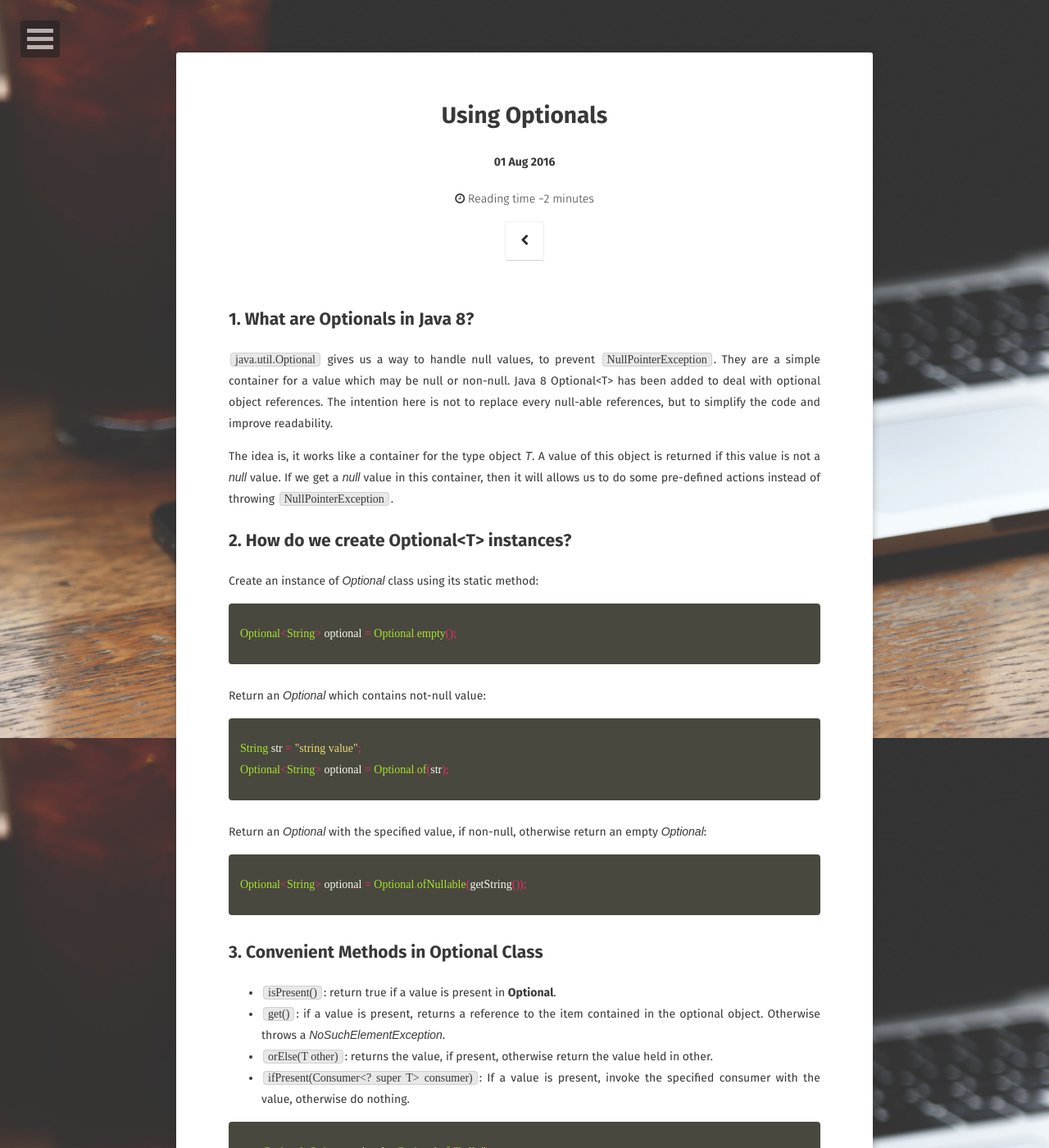
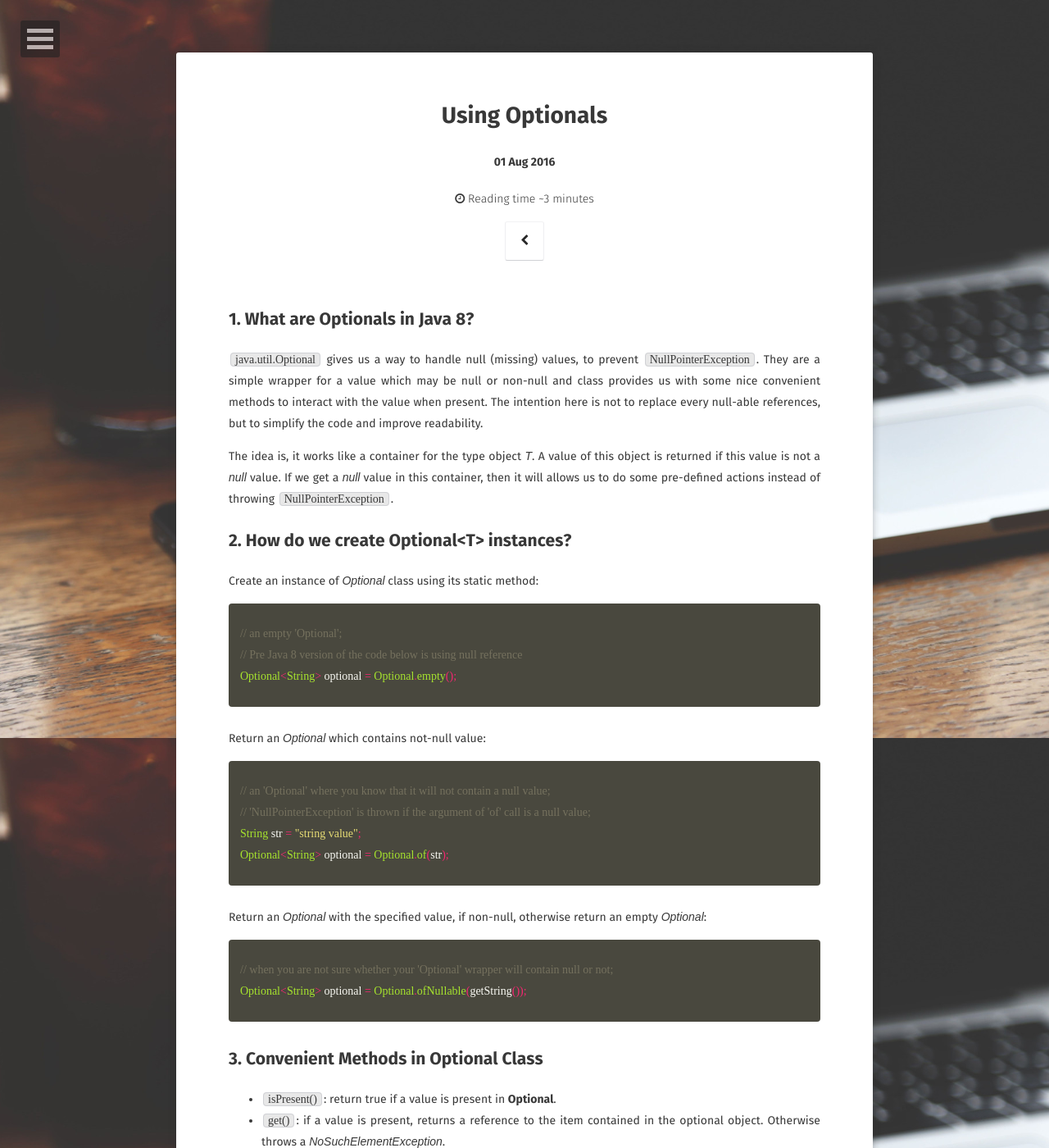
Before and after one commit to mahadyhasan/mahadyhasan.github.io, a Jekyll site: the page built from _posts/2016-07-23-java8-using-optional.md, in a window 1280 px wide and 1400 px high. Shown: the whole window at 82% size. Built offline with Jekyll 4.4.1, drawn with Linux system fonts in a browser that asks for light colours; some web fonts are replaced; comment, search, counter and statistics services are not loaded; some of the changed text lies outside the part shown.

Commit message:
added link to optional post

```diff
--- a/_posts/2016-07-23-java8-using-optional.md
+++ b/_posts/2016-07-23-java8-using-optional.md
@@ -14,9 +14,9 @@ comments: true
 
 ## 1. What are Optionals in Java 8?
 
-`java.util.Optional` gives us a way to handle null values, to prevent `NullPointerException`. They are a simple container
- for a value which may be null or non-null. Java 8 Optional&lt;T&gt; has been added to deal with optional object references.
- The intention here is not to replace every null-able references, but to simplify the code and improve readability.
+`java.util.Optional` gives us a way to handle null (missing) values, to prevent `NullPointerException`. They are a simple wrapper
+ for a value which may be null or non-null and class provides us with some nice convenient methods to interact with the value
+ when present. The intention here is not to replace every null-able references, but to simplify the code and improve readability.
 
  The idea is, it works like a container for the type object *T*. A value of this object is returned if this value is not a
  *null* value. If we get a *null* value in this container, then it will allows us to do some pre-defined actions instead
@@ -27,12 +27,16 @@ comments: true
 Create an instance of *Optional* class using its static method:
 
 {% highlight java %}
+// an empty 'Optional';
+// Pre Java 8 version of the code below is using null reference
 Optional<String> optional = Optional.empty();
 {% endhighlight %}
 
 Return an *Optional* which contains not-null value:
 
 {% highlight java %}
+// an 'Optional' where you know that it will not contain a null value;
+// 'NullPointerException' is thrown if the argument of 'of' call is a null value;
 String str = "string value";
 Optional<String> optional = Optional.of(str);
 {% endhighlight %}
@@ -40,6 +44,7 @@ Optional<String> optional = Optional.of(str);
 Return an *Optional* with the specified value, if non-null, otherwise return an empty *Optional*:
 
 {% highlight java %}
+// when you are not sure whether your 'Optional' wrapper will contain null or not;
 Optional<String> optional = Optional.ofNullable(getString());
 {% endhighlight %}
 
@@ -106,7 +111,10 @@ Null checks are quite cumbersome. But with Java 8, we can use `Optional` class t
  null checks using new features like lambda expressions.
 
  For a further understanding and examples of use of Optionals, take a look at the following article:
+
  [Avoiding Null Checks with Java 8](http://winterbe.com/posts/2015/03/15/avoid-null-checks-in-java/)
+
+ [Intention Revealing Code with Java 8's Optional](http://blog.codefx.org/techniques/intention-revealing-code-java-8-optional/)
 
  If you are looking at Optionals from a Migration perspective, have a read at JetBrain's guide on using Optionals:
   [Using Optionals](https://www.jetbrains.com/help/idea/2016.1/tutorial-migrating-to-java-8.html#d355044e686)
```
